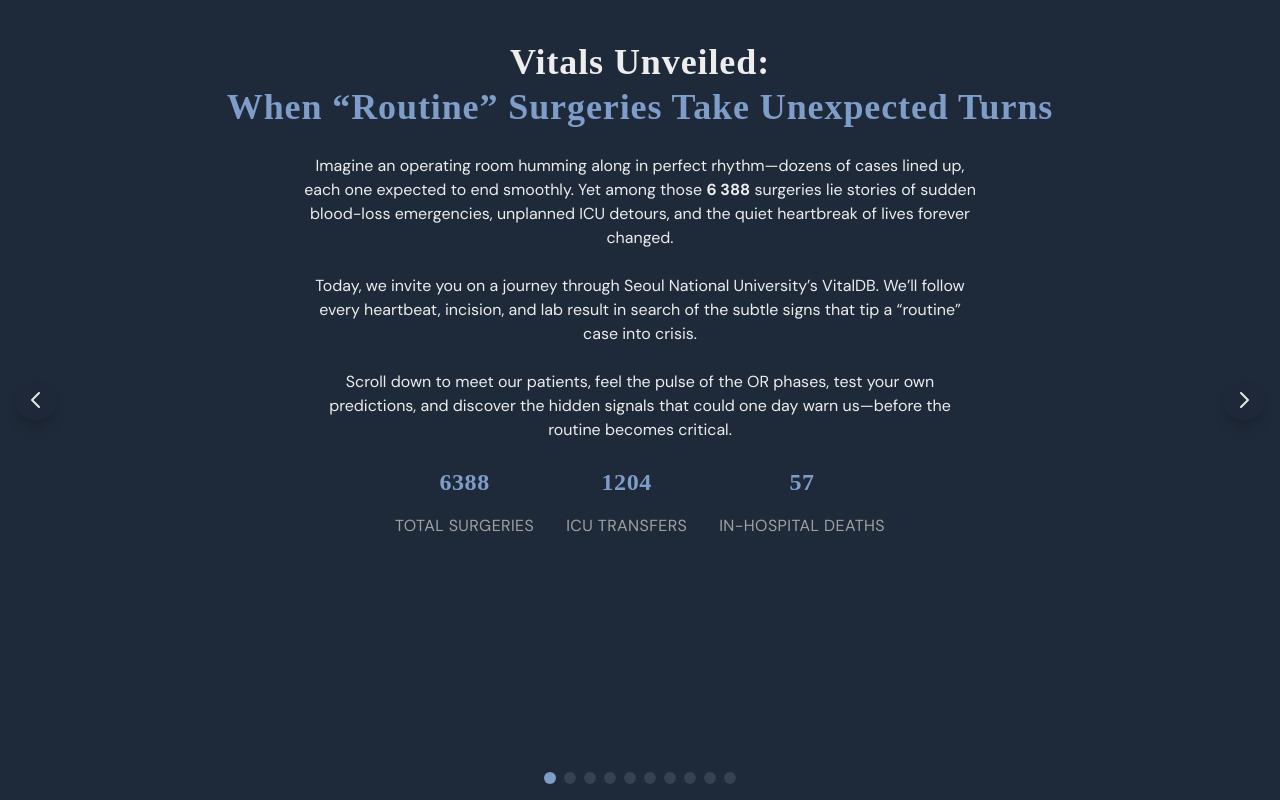
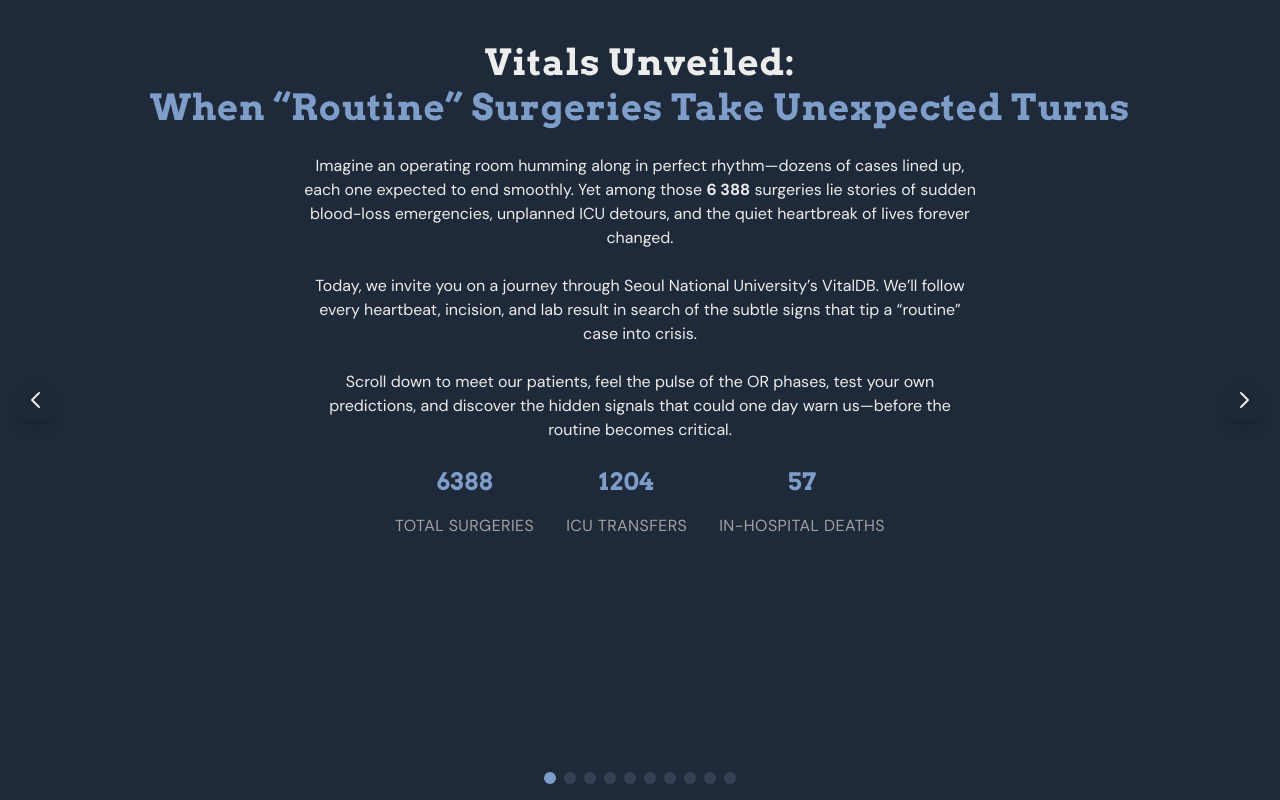
Before and after one commit to chewycrunch/final-proj-dsc106, a SvelteKit app: page / in a window 1280 px wide. Built offline with nearby package versions, Linux system fonts and the light colour scheme.

Commit message:
fix font

```diff
--- a/src/app.css
+++ b/src/app.css
@@ -1,3 +1,4 @@
+@import url('https://fonts.googleapis.com/css2?family=Arvo:ital,wght@0,400;0,700;1,400;1,700&display=swap');
 @import 'tailwindcss';
 
 @theme {
@@ -25,8 +26,6 @@
 	}
 }
 
-@import url('https://fonts.googleapis.com/css2?family=Arvo:ital,wght@0,400;0,700;1,400;1,700&display=swap');
-
 @layer base {
 	@font-face {
 		font-family: 'DM Sans';
```
